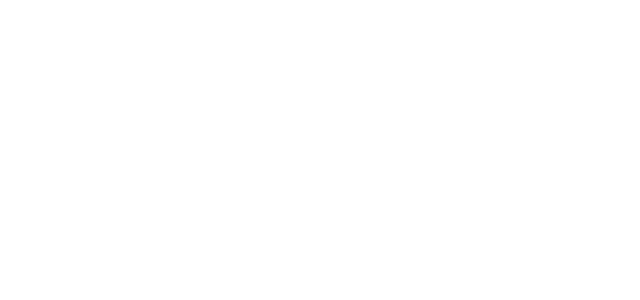
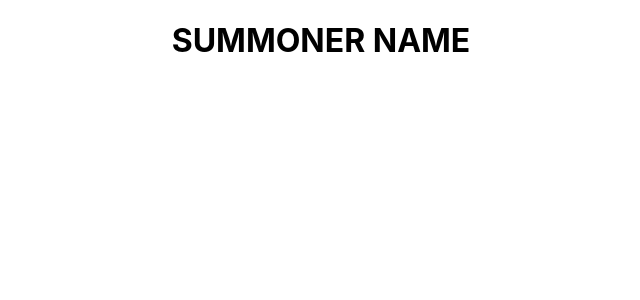
Before and after one commit to Gachuka/lol-summoner-stats, a JavaScript app: page / in a window 1280 px wide. Shown: the top 300 px of the page, without its empty margins (319-959 px from the left). Built offline with nearby package versions, Linux system fonts and the light colour scheme; the HTML template or start-up script is replaced by a standard one.

Commit message:
Basic setup

```diff
--- a/package.json
+++ b/package.json
@@ -6,6 +6,7 @@
     "@testing-library/jest-dom": "^5.16.5",
     "@testing-library/react": "^13.4.0",
     "@testing-library/user-event": "^13.5.0",
+    "axios": "^1.1.3",
     "react": "^18.2.0",
     "react-dom": "^18.2.0",
     "react-router-dom": "^6.4.2",
--- a/src/App.js
+++ b/src/App.js
@@ -2,10 +2,12 @@
 
 import {BrowserRouter, Routes, Route} from 'react-router-dom'
 
+import SummonerStatComponent from './components/SummonerStatComponent/SummonerStatComponent';
+
 function App() {
   return (
     <div className="App">
-
+      <SummonerStatComponent />
     </div>
   );
 }
--- /dev/null
+++ b/src/components/SummonerStatComponent/SummonerStatComponent.js
@@ -0,0 +1,13 @@
+import './SummonerStatComponent.scss'
+
+function SummonerStatComponent() {
+  return (
+    <div className='ssc'>
+      <div className='ssc__container'>
+        <h1>SUMMONER NAME</h1>
+      </div>
+    </div>
+  )
+}
+
+export default SummonerStatComponent
```
Also changed, not shown: src/components/SummonerStatComponent/SummonerStatComponent.scss (added), 1 other file (tests, documents, lock files or other folders).
